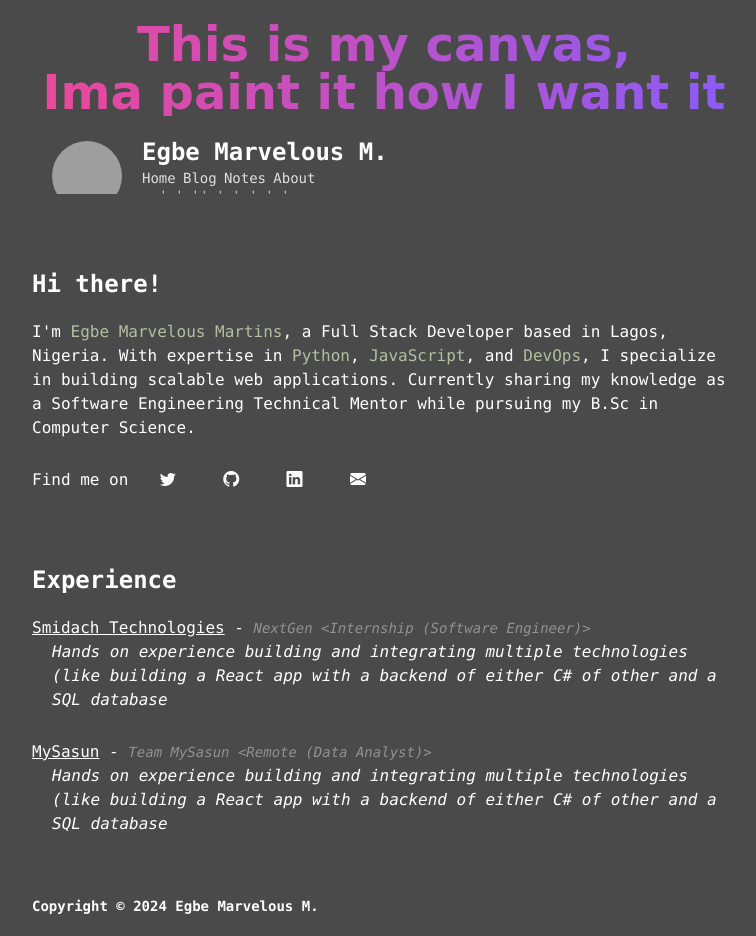
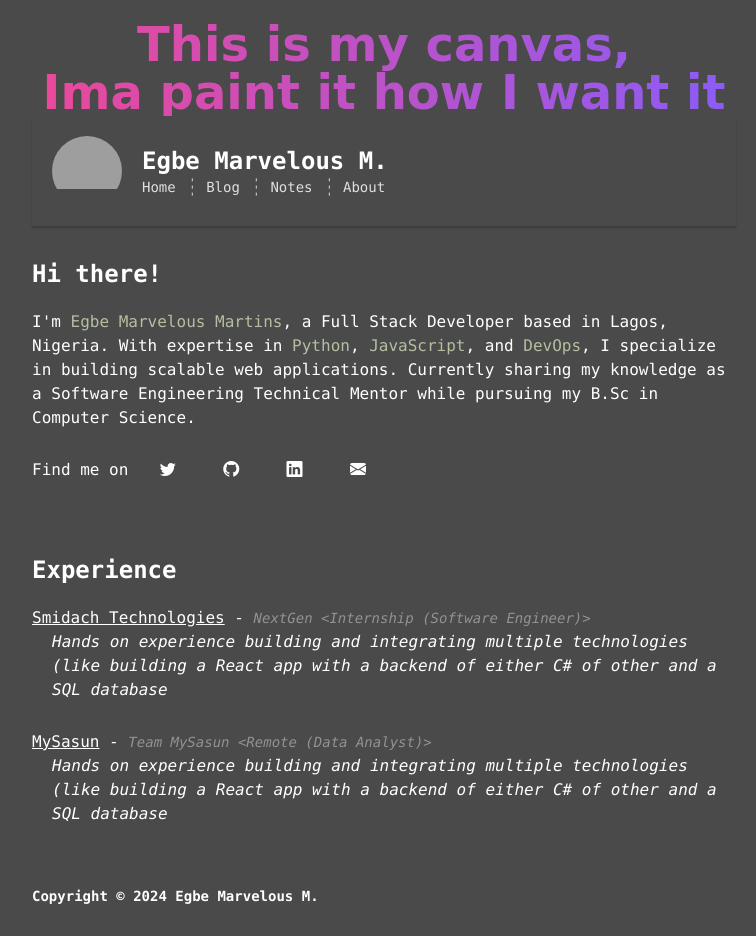
Before and after one commit to EMarvelM/nextGen-web_basic, a plain HTML site: page 0x07-portfolio/portfolio.html in a window 1280 px wide. Shown: the whole page, without its empty margins (256-1012 px from the left). Drawn offline with nearby package versions, Linux system fonts and the light colour scheme; grey boxes are pictures that could not be loaded; a web font is replaced by a local one.

Commit message:
added some bottomo shadow to the header

```diff
--- a/0x07-portfolio/portfolio.html
+++ b/0x07-portfolio/portfolio.html
@@ -25,7 +25,6 @@
                         'accent': '#B4BFA1',
                         'accent-dark': '#A1A98C'
                     }
-
                 }
             }
         }
@@ -38,14 +37,14 @@
             </div>
 
 
-            <header class="block w-[100%] sticky top-0 bg-custom-pri">
+            <header class="w-[100%] sticky top-0 bg-custom-pri shadow-[0_2px_2px_rgba(0,0,0,0.2)]">
                 <div class="flex items-center p-5">
                     <div class="h-[70px] w-[70px] rounded-full overflow-hidden hover:cursor-pointer mr-5 hover:h-[80px] hover:w-[80px] transition-all ease-in-out duration-1000">
                         <img src="static/IMG_1930~2.jpg" alt="" class="">
                     </div>
                     <div class="flex flex-col justify-between">
                         <span class="text-2xl font-bold text-custom-sec">Egbe Marvelous M.</span>
-                        <ul class="text-sm flex justify-between max-w-[70%] text-custom-pri-ii">
+                        <ul class="text-sm flex justify-between max-w-[99%] text-custom-pri-ii">
                             <li><a href="" class="hover:underline">Home</a></li><span class="rotate-90 text-xs">---</span>
                             <li><a href="" class="hover:underline">Blog</a></li><span class="rotate-90 text-xs">---</span>
                             <li><a href="" class="hover:underline">Notes</a></li><span class="rotate-90 text-xs">---</span>
```
